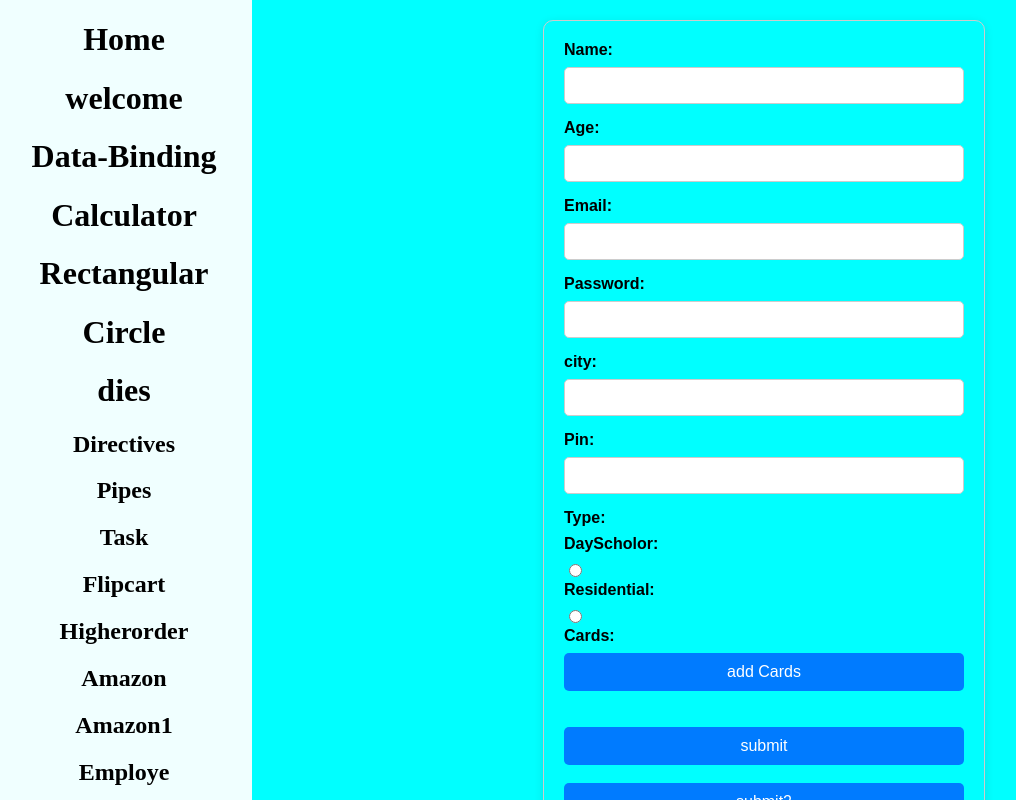
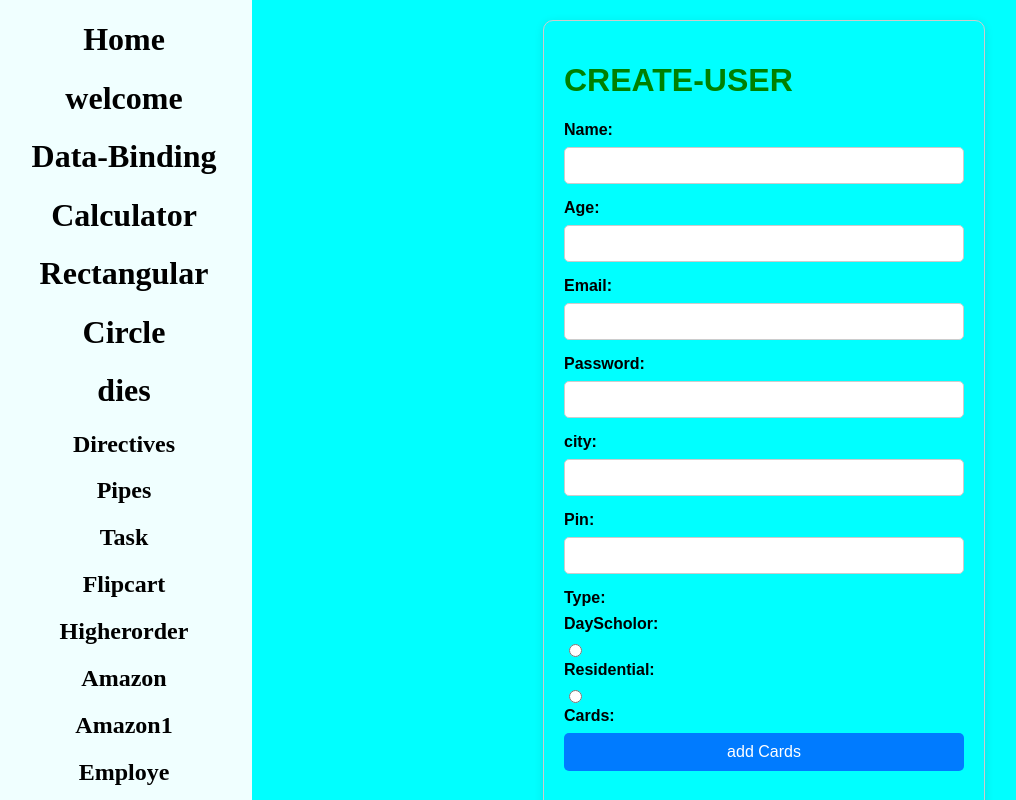
Before and after one commit to saikumar0826/project, an Angular app: page /dashboard/create-user in a window 1280 px wide. Shown: the whole page, without its empty margins (4-1020 px from the left). Built offline with nearby package versions, Linux system fonts and the light colour scheme; sample sign-in values are in the browser's storage.

Commit message:
createuser

```diff
--- a/src/app/create-user/create-user.component.css
+++ b/src/app/create-user/create-user.component.css
@@ -28,6 +28,9 @@ input[type="number"] {
     border-radius: 5px;
     box-sizing: border-box;
 }
+h1{
+    color: green;
+}
 
 button {
     width: 100%;
--- a/src/app/create-user/create-user.component.html
+++ b/src/app/create-user/create-user.component.html
@@ -1,4 +1,6 @@
 <form [formGroup]="userForm">
+
+    <h1>CREATE-USER</h1>
 
     <label for="">Name:</label>
     <input type="text" formControlName="name">
```
